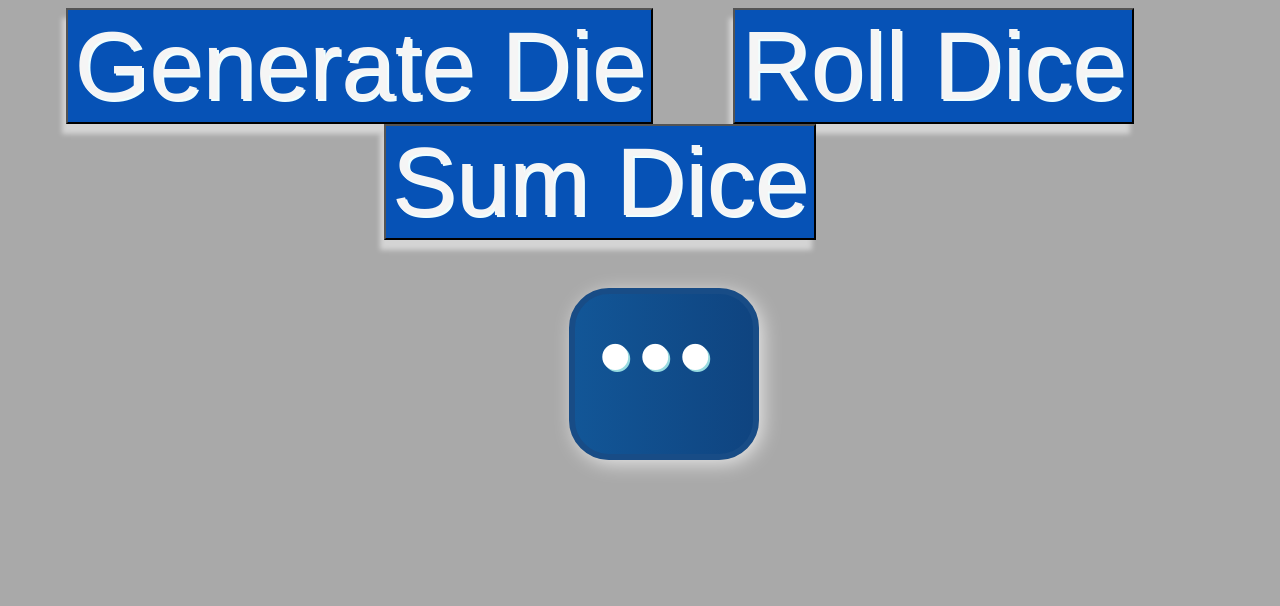
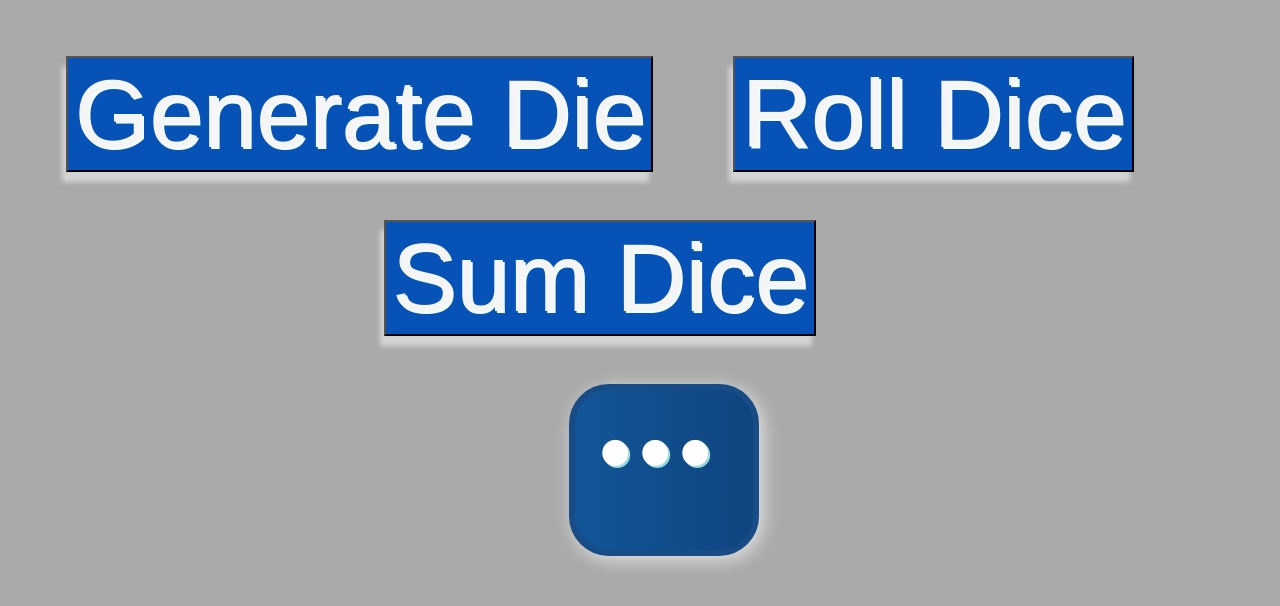
Before and after one commit to jonathanlangner/dicey-business, a plain HTML site: page index.html in a window 1280 px wide. Both pictures are taken after a click on the button "Generate Die". Drawn offline with Linux system fonts and the light colour scheme.

Commit message:
Quick update to old Dicey Business Project for Codepen.

```diff
--- a/app.css
+++ b/app.css
@@ -5,6 +5,7 @@ body{
 
 button{
     margin-right: 5rem;
+    margin-top: 3rem;
     font-size: 6rem;
     color:whitesmoke;
     text-shadow: 2px 2px azure;
@@ -25,7 +26,7 @@ button{
     justify-content: center;
     flex-wrap: wrap;
 }
-div {
+.dice {
     margin-top: 3rem;
     margin-left: 3rem;
     text-align:center;
--- a/app.js
+++ b/app.js
@@ -12,7 +12,7 @@ const dieNumParrallel = [];
 const dieObjectContainer = [];
 
 //Closure Counter for closure practice, and for global counter purposes.
-let counter = (function(){
+const counter = (function(){
     let privateCounter = 0;
     function increaseBy(val){
         privateCounter += val;
@@ -40,7 +40,8 @@ class Die {
     }
     //Generates a die
     generateModDie(){
-       this.die =  document.createElement("div")
+       this.die =  document.createElement("div");
+       this.die.className = "dice";
        this.die.id = counter.presentValue();
        let dieTextArray = "";
 
```
